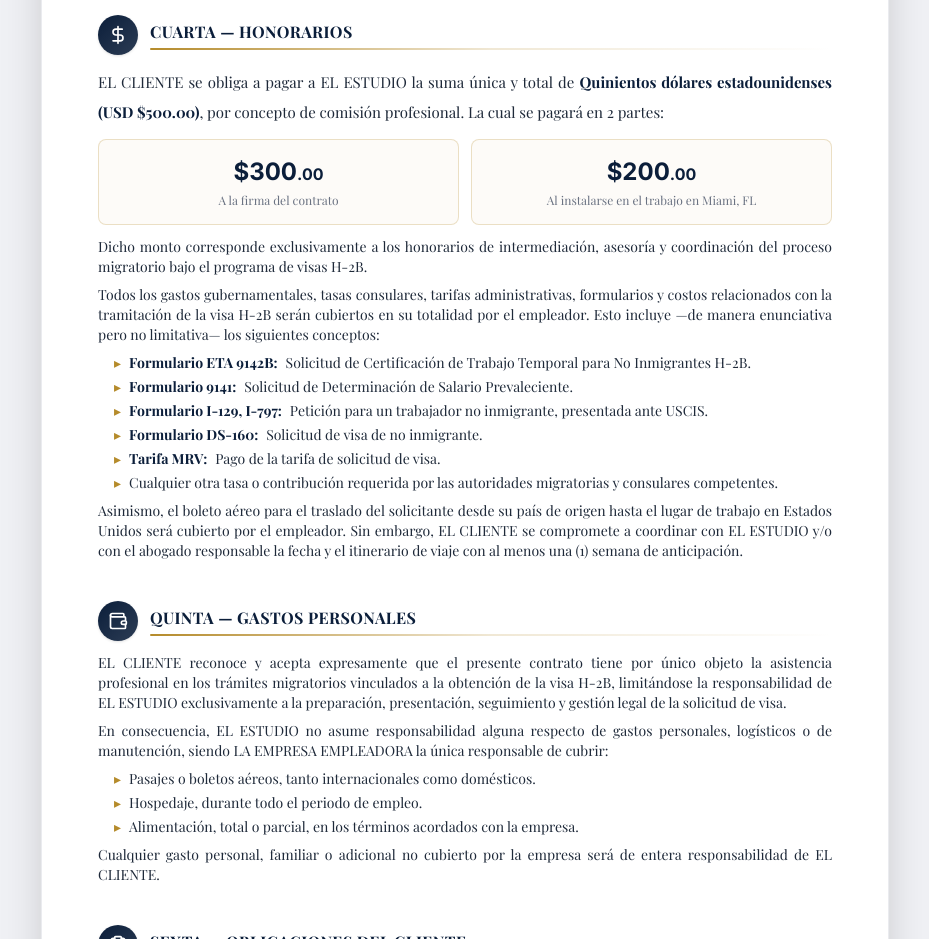
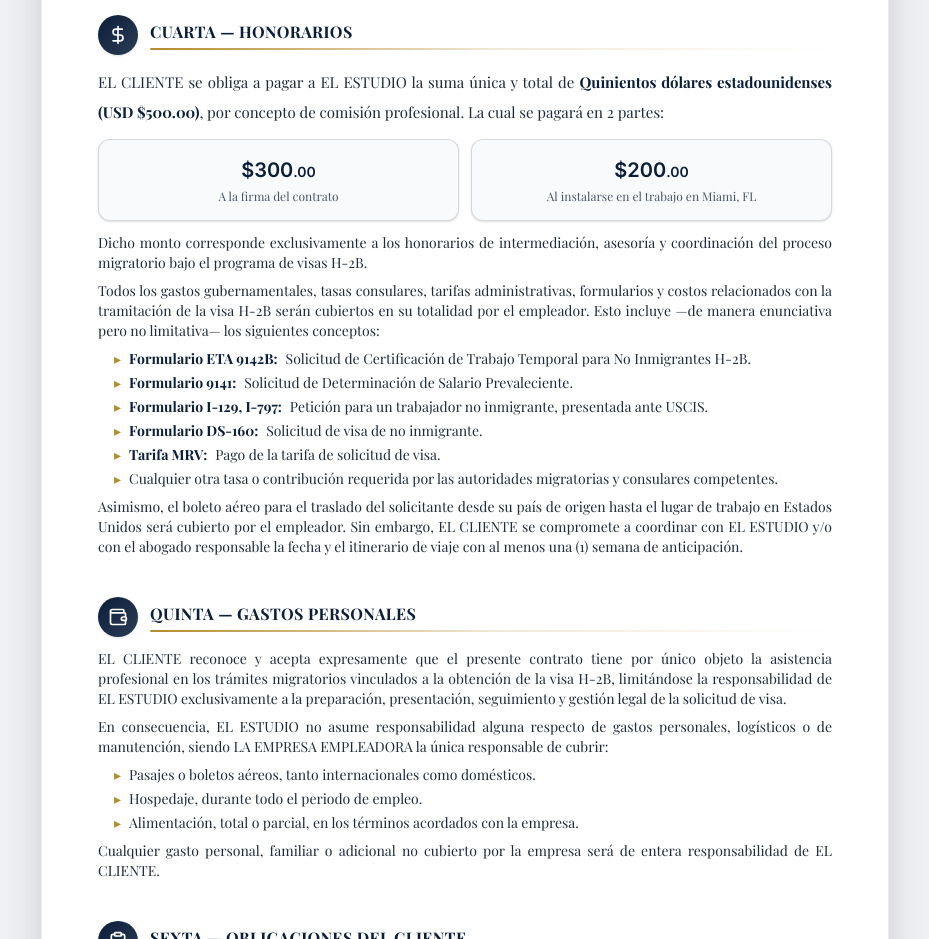
Before and after one commit to blancagut/DandJ, a Next.js app: page /contratodigitalh2b in a window 1280 px wide. Shown: the part 2280-3219 px from the top of the page, without its empty margins (175-1104 px from the left). Built offline with nearby package versions, Linux system fonts and the light colour scheme; a web font is replaced by a local one.

Commit message:
style(contract): make payment section friendlier and less alert-like
- soften installment card border/background colors
- use softer gray subtitle text
- keep legal amounts and wording unchanged

```diff
--- a/app/contratodigitalh2b/page.tsx
+++ b/app/contratodigitalh2b/page.tsx
@@ -525,13 +525,13 @@ export default function ContratoDigitalH2B() {
             <ClauseHeading num="CUARTA" title="HONORARIOS" icon={<DollarSign className="w-5 h-5 text-white" />} />
             <p>EL CLIENTE se obliga a pagar a EL ESTUDIO la suma única y total de <strong style={{ color: NAVY }}>Quinientos dólares estadounidenses (USD $500.00)</strong>, por concepto de comisión profesional. La cual se pagará en 2 partes:</p>
             <div className="grid grid-cols-1 sm:grid-cols-2 gap-3 mt-3 mb-3">
-              <div className="rounded-lg border p-4 text-sm text-center" style={{ borderColor: `${GOLD}40`, background: `${GOLD}08` }}>
-                <p className="text-2xl font-bold font-sans" style={{ color: NAVY }}>$300<span className="text-base">.00</span></p>
-                <p className="text-gray-500 text-xs mt-1">A la firma del contrato</p>
+              <div className="rounded-xl border p-4 text-sm text-center shadow-sm" style={{ borderColor: `${NAVY}26`, background: "#F8FAFC" }}>
+                <p className="text-lg sm:text-xl font-semibold font-sans" style={{ color: NAVY }}>$300<span className="text-sm">.00</span></p>
+                <p className="text-gray-600 text-xs mt-1">A la firma del contrato</p>
               </div>
-              <div className="rounded-lg border p-4 text-sm text-center" style={{ borderColor: `${GOLD}40`, background: `${GOLD}08` }}>
-                <p className="text-2xl font-bold font-sans" style={{ color: NAVY }}>$200<span className="text-base">.00</span></p>
-                <p className="text-gray-500 text-xs mt-1">Al instalarse en el trabajo en Miami, FL</p>
+              <div className="rounded-xl border p-4 text-sm text-center shadow-sm" style={{ borderColor: `${NAVY}26`, background: "#F8FAFC" }}>
+                <p className="text-lg sm:text-xl font-semibold font-sans" style={{ color: NAVY }}>$200<span className="text-sm">.00</span></p>
+                <p className="text-gray-600 text-xs mt-1">Al instalarse en el trabajo en Miami, FL</p>
               </div>
             </div>
             <p className="text-sm mt-2">Dicho monto corresponde exclusivamente a los honorarios de intermediación, asesoría y coordinación del proceso migratorio bajo el programa de visas H-2B.</p>
```
